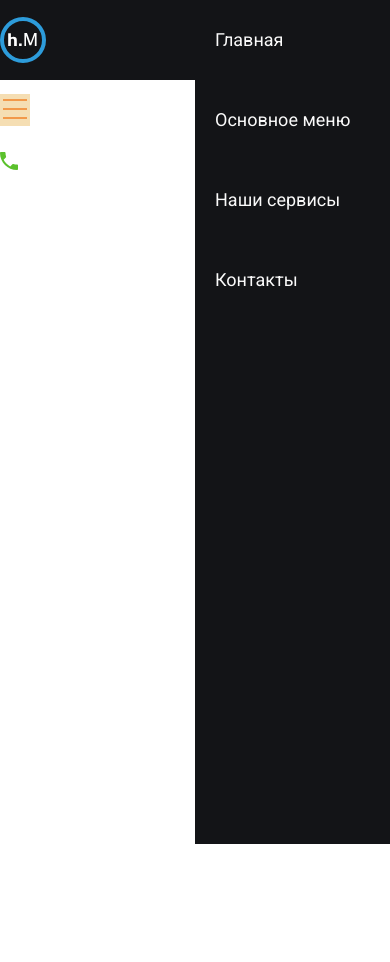
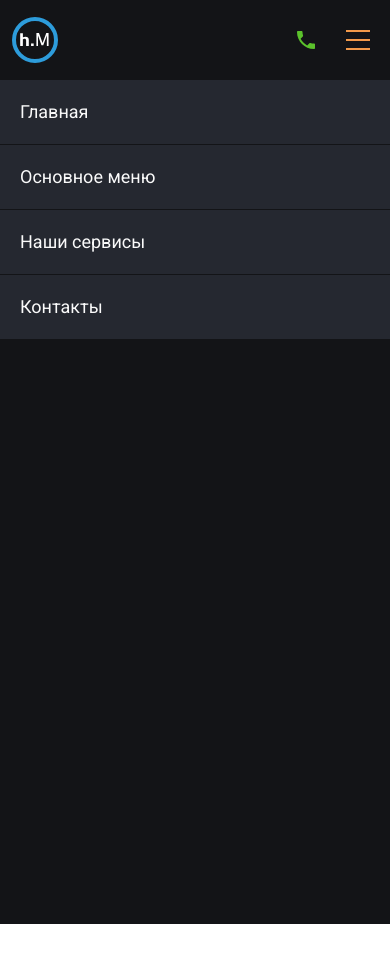
Before and after one commit to SonicFear96/alpaka-menu, a plain HTML site: page index.html in a window 390 px wide. Drawn offline with Linux system fonts and the light colour scheme.

Commit message:
scc + js

```diff
--- a/css/style.css
+++ b/css/style.css
@@ -3,6 +3,7 @@
   --basic-white: #fafafa;
   --text-hover: #eb5757;
   --menu-hamburger: #f2994a;
+  --basic-grey: #252830;
 }
 
 /*
@@ -39,6 +40,14 @@ body {
   width: 100%;
 }
 
+.header__container {
+  font-family: "Roboto";
+  display: flex;
+  flex-direction: row;
+  justify-content: space-between;
+  margin: 0 3% 0 3%;
+}
+
 .logo__img {
   margin: 17px 0 17px 0;
 }
@@ -51,14 +60,22 @@ body {
   margin: 0;
 }
 
+.menu-link {
+  display: block;
+  font-family: "Roboto";
+  font-size: 18px;
+  line-height: 24px;
+  text-decoration: none;
+  color: var(--basic-white);
+}
 .nav__toggle {
-  /* position: absolute; */
+  margin-top: 20px;
   position: relative;
-  right: 2px;
-  top: 10px;
+  right: 0;
+  top: 0;
   bottom: 0;
-  width: 60px;
-  height: 55px;
+  width: 40px;
+  height: 40px;
   cursor: pointer;
   border: 0;
   background: 0 0;
@@ -67,36 +84,18 @@ body {
 .nav__toggle::before {
   content: "";
   position: absolute;
-  top: 5px;
-  left: 5px;
+  top: 10px;
+  left: 8px;
   width: 24px;
   height: 2px;
   background-color: #f2994a;
   box-shadow: 0 9px 0 0 #f2994a, 0 18px 0 0 #f2994a;
 }
 
-.menu-item {
-  padding: 28px 20px 28px 20px;
-}
-.menu-item a {
-  font-family: "Roboto";
-  font-size: 18px;
-  line-height: 24px;
-  text-decoration: none;
-  color: var(--basic-white);
-}
-
-.menu-item a:hover {
-  color: var(--text-hover);
-}
-
 .header__contact {
   padding: 28px 0 28px 0;
 }
 
-.telephone-container__img {
-  padding: 8px 10px 8px 0;
-}
 .telephone-container__number {
   margin: 0;
   font-family: "Roboto";
@@ -110,27 +109,26 @@ body {
 }
 
 @media (max-width: 767px) {
-  .nav__toggle {
-    width: 32px;
-    height: 32px;
-    display: block;
-    background: wheat;
-    border: wheat;
-  }
   .header__nav {
     position: fixed;
+    margin-top: 80px;
     height: 100%;
-    width: 50%;
+    width: 100%;
     right: 0;
     top: 0;
     background-color: var(--basic-black);
   }
-  .nav__main-menu {
-    display: block;
-  }
 
   .telephone-container__number {
     display: none;
+  }
+  .telephone-container__img {
+    margin-top: 5px;
+  }
+  .header__contact {
+    position: absolute;
+    padding: 26px 0 26px 0;
+    right: 75px;
   }
 }
 @media (min-width: 768px) {
@@ -138,17 +136,48 @@ body {
     display: flex;
     align-items: center;
   }
+  .telephone-container__img {
+    padding: 8px 10px 8px 0;
+  }
+}
+
+@media (min-width: 768px) and (max-width: 1023px) {
+  .header__nav {
+    position: fixed;
+    margin-top: 80px;
+    height: 100%;
+    width: 50%;
+    right: 0;
+    top: 0;
+    background-color: var(--basic-black);
+  }
+}
+
+@media (max-width: 1024px) {
+  .menu-item {
+    background-color: var(--basic-grey);
+    border-bottom: 1px solid var(--basic-black);
+  }
+  .menu-link {
+    padding: 20px;
+  }
+
+  .nav__main-menu {
+    display: block;
+  }
+  .nav__toggle {
+    order: 2;
+  }
+  .display-toggle {
+    display: none;
+  }
 }
 
 @media (min-width: 1024px) {
-  /* .nav__toggle {
+  .nav__toggle {
     display: none;
-  } */
+  }
   .header__container {
-    font-family: "Roboto";
-    display: flex;
-    flex-direction: row;
-    justify-content: space-between;
     margin: 0 5% 0 5%;
   }
   .nav__main-menu {
@@ -156,6 +185,13 @@ body {
     padding: 0;
     display: flex;
     justify-content: space-between;
+  }
+
+  .menu-item {
+    padding: 28px 20px 28px 20px;
+  }
+  .menu-item a:hover {
+    color: var(--text-hover);
   }
 }
 
--- a/index.html
+++ b/index.html
@@ -26,10 +26,10 @@
         <nav class="header__nav">
           <ul class="nav__main-menu">
             <li class="menu-item">
-              <a href="#">Главная</a>
+              <a class="menu-link" href="#">Главная</a>
             </li>
             <li class="menu-item">
-              <a href="#">Основное меню</a>
+              <a class="menu-link" href="#">Основное меню</a>
               <!-- <ul class="nav__sub-menu">
                 <li><a>Заказать вёрстку</a></li>
                 <li><a>Отправить макет на проверку</a></li>
@@ -43,8 +43,12 @@
                 </li>
               </ul> -->
             </li>
-            <li class="menu-item"><a href="#">Наши сервисы</a></li>
-            <li class="menu-item"><a href="#">Контакты</a></li>
+            <li class="menu-item">
+              <a class="menu-link" href="#">Наши сервисы</a>
+            </li>
+            <li class="menu-item">
+              <a class="menu-link" href="#">Контакты</a>
+            </li>
           </ul>
         </nav>
         <div class="header__contact">
@@ -58,5 +62,6 @@
     <main>
       <section class="main__container"></section>
     </main>
+    <script type="text/javascript" src="js/script.js"></script>
   </body>
 </html>
--- a/js/script.js
+++ b/js/script.js
@@ -0,0 +1,6 @@
+const navMain = document.querySelector(".header__nav");
+const navToggle = document.querySelector(".nav__toggle");
+
+navToggle.addEventListener("click", function () {
+  navMain.classList.toggle("display-toggle");
+});
```
